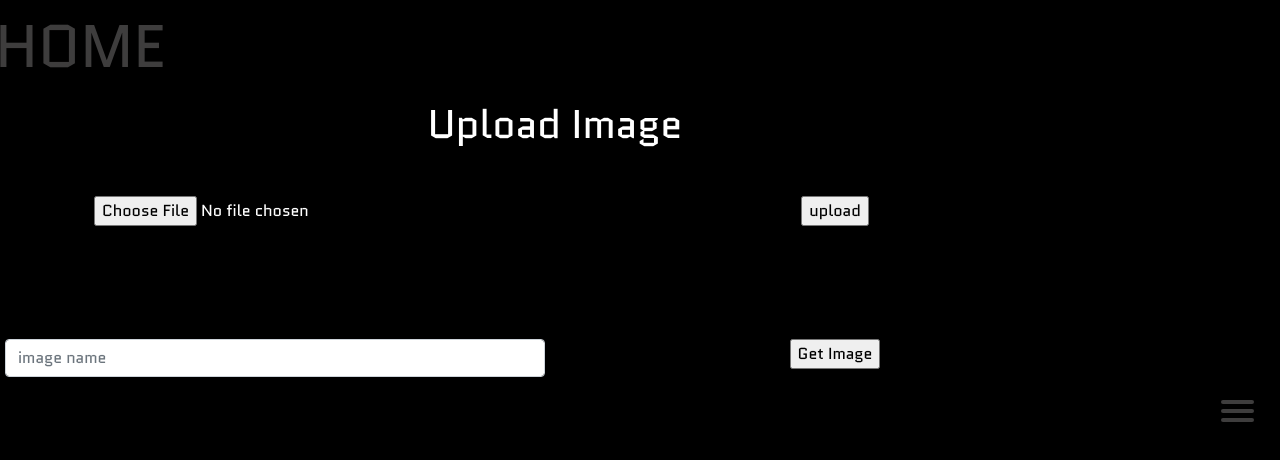
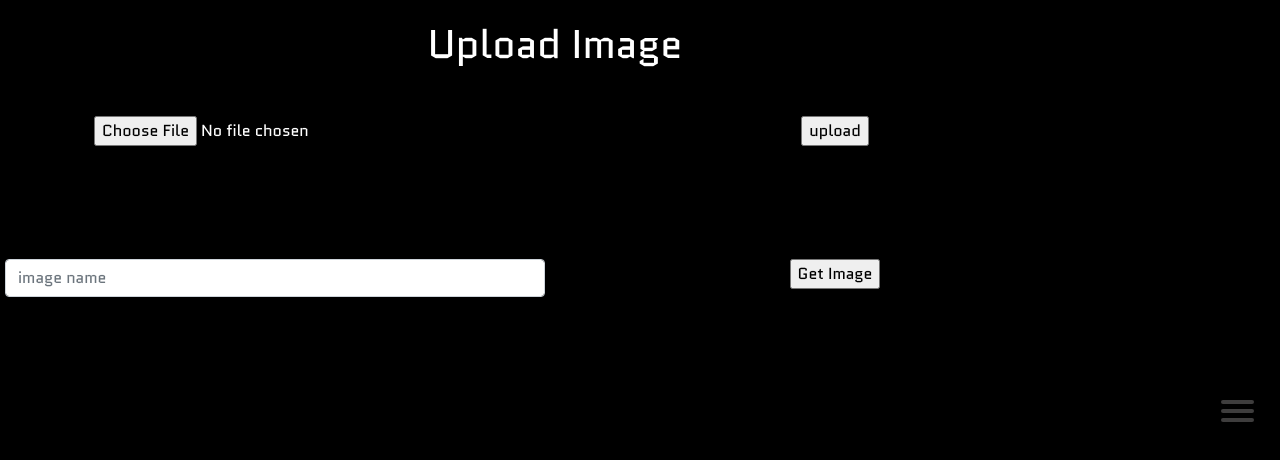
Before and after one commit to Patriv06/carreraBOnew, an Angular app: page /sponsors in a window 1280 px wide. Shown: the top 460 px of the page. Built offline with nearby package versions, Linux system fonts and the light colour scheme; what ngx-pagination would draw is missing.

Commit message:
1er modif scss componente home

```diff
--- a/src/app/app-routing.module.ts
+++ b/src/app/app-routing.module.ts
@@ -14,7 +14,7 @@ const routes: Routes = [
   {path:'autodromos', component:AutodromosComponent},
   {path:'home', component:HomeComponent},
   {path: '**', component:PageNotFoundComponent},
-  {path:'', redirectTo:'Home', pathMatch:'full'}
+  //{path:'', redirectTo:'Home', pathMatch:'full'}
 ];
 
 @NgModule({
--- a/src/app/home/home.component.html
+++ b/src/app/home/home.component.html
@@ -1,5 +1,5 @@
 
-<div>
+<div id="div1">
   <app-menu></app-menu>
   <div>
 
--- a/src/app/sponsors/sponsors.component.html
+++ b/src/app/sponsors/sponsors.component.html
@@ -48,7 +48,7 @@
 
 
  <div class="container row">
-  <app-home></app-home>
+  <app-menu></app-menu>
   <div class="col-md-12">
       <h1>Upload Image</h1>
   </div>
```
